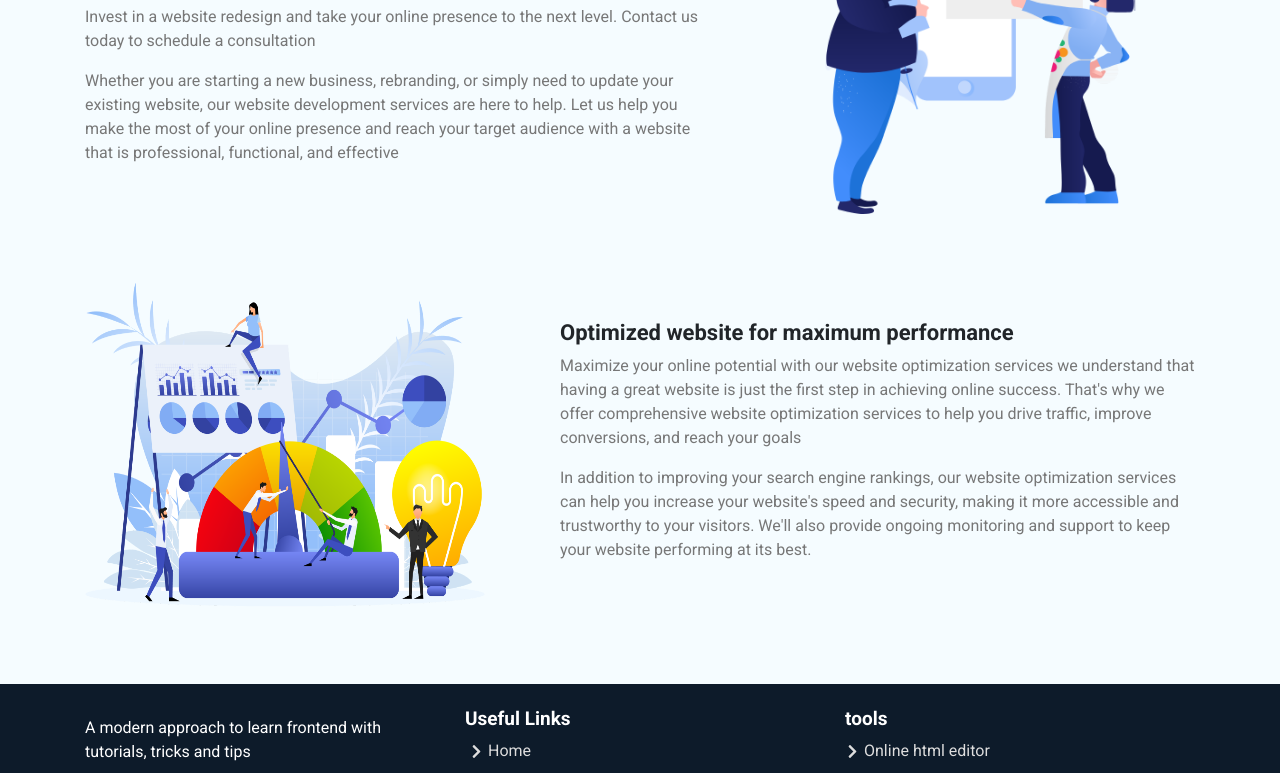
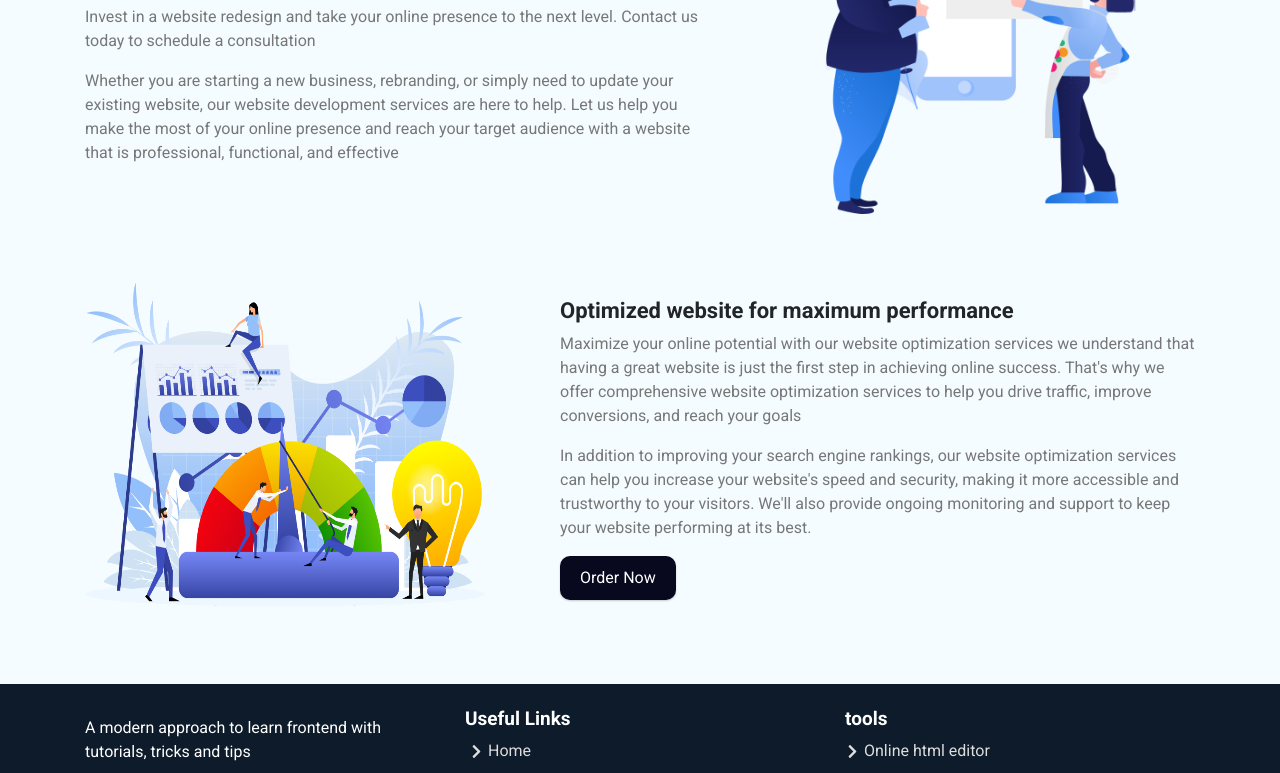
Before and after one commit to ashishyadavcs/dev, a Next.js app: page / in a window 1280 px wide. Shown: the part 1081-1854 px from the top of the page. Built offline with nearby package versions, Linux system fonts and the light colour scheme; no server answers.

Commit message:
order btn

```diff
--- a/pages/index.js
+++ b/pages/index.js
@@ -8,6 +8,7 @@ import Upload from "@/components/upload";
 import Blog from "@/components/banners/blog";
 import Ashish from "@/components/ashish";
 import Image from "next/image";
+import { openform } from "utils/common";
 export default function Home() {
   const steps = [
     "Submit your order",
@@ -137,6 +138,9 @@ export default function Home() {
                 monitoring and support to keep your website performing at its
                 best.
               </p>
+              <button onClick={openform} className="theme-btn">
+                Order Now
+              </button>
             </div>
           </div>
         </div>
--- a/styles/globals.css
+++ b/styles/globals.css
@@ -279,10 +279,14 @@ h3 {
   background: teal;
   color: #fff;
 }
+.circle {
+  border-radius: 50%;
+}
 .theme-btn {
   padding: 10px 20px;
   outline: none;
   border: none;
+  max-width: 200px;
   text-transform: capitalize;
   box-shadow: 0 1px 2px rgba(0, 0, 0, 0.2);
   color: #fff;
```
